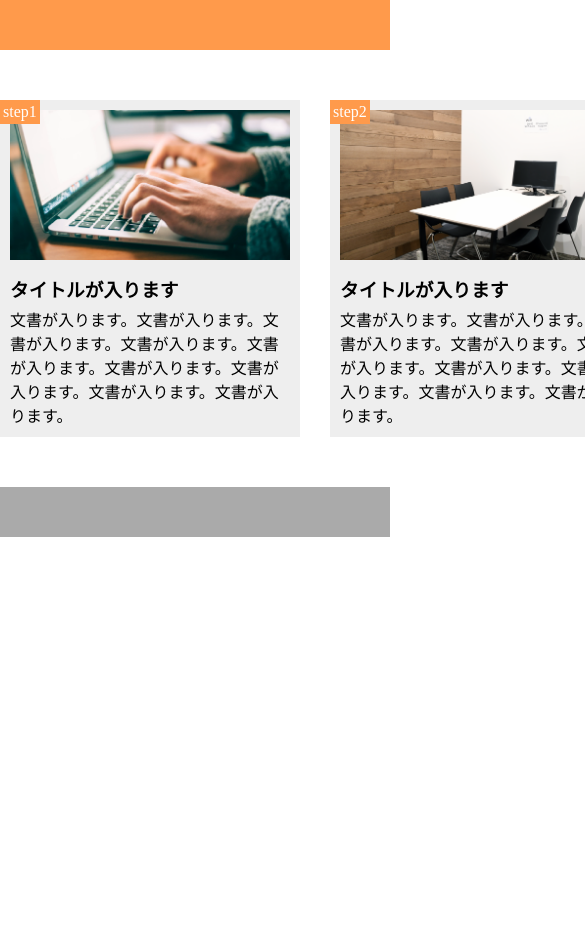
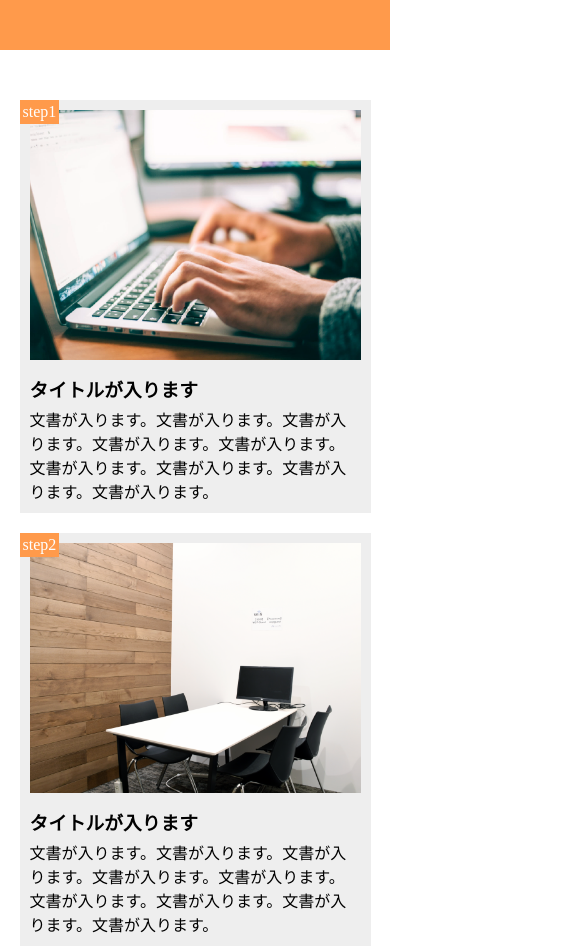
Before and after one commit to haruna940413/HTML-, a plain HTML site: page index.html in a window 390 px wide. Shown: the top 949 px of the page, 585 px wide, since content can reach past the window. Before the commit the page ends 844 px from the top, so only its background shows below. Drawn offline with Linux system fonts and the light colour scheme.

Commit message:
re commit

```diff
--- a/style.css
+++ b/style.css
@@ -25,7 +25,6 @@ main {
   padding: 10px;
   position: relative;
   background-color: #eeeeee;
-
 }
 .box:last-child {
   margin-right: 0px;
@@ -69,5 +68,31 @@ footer {
 }
 
 @media screen and (max-width: 768px) {
-  flex: blok;
+main {
+  width: 90%;
+  margin: 50px auto;
+
 }
+  .boxes {
+    display: block;
+  }
+  .box {
+    width: 100%;
+    margin-bottom: 20px;
+  }
+
+.img-1 {
+  height: 250px;
+  background-position: bottom;
+  background-size: cover;
+}
+.img-2 {
+  height: 250px;
+  background-position: bottom;
+  background-size: cover;
+}
+.img-3 {
+  height: 250px;
+  background-position: bottom;
+  background-size: cover;
+}
```
